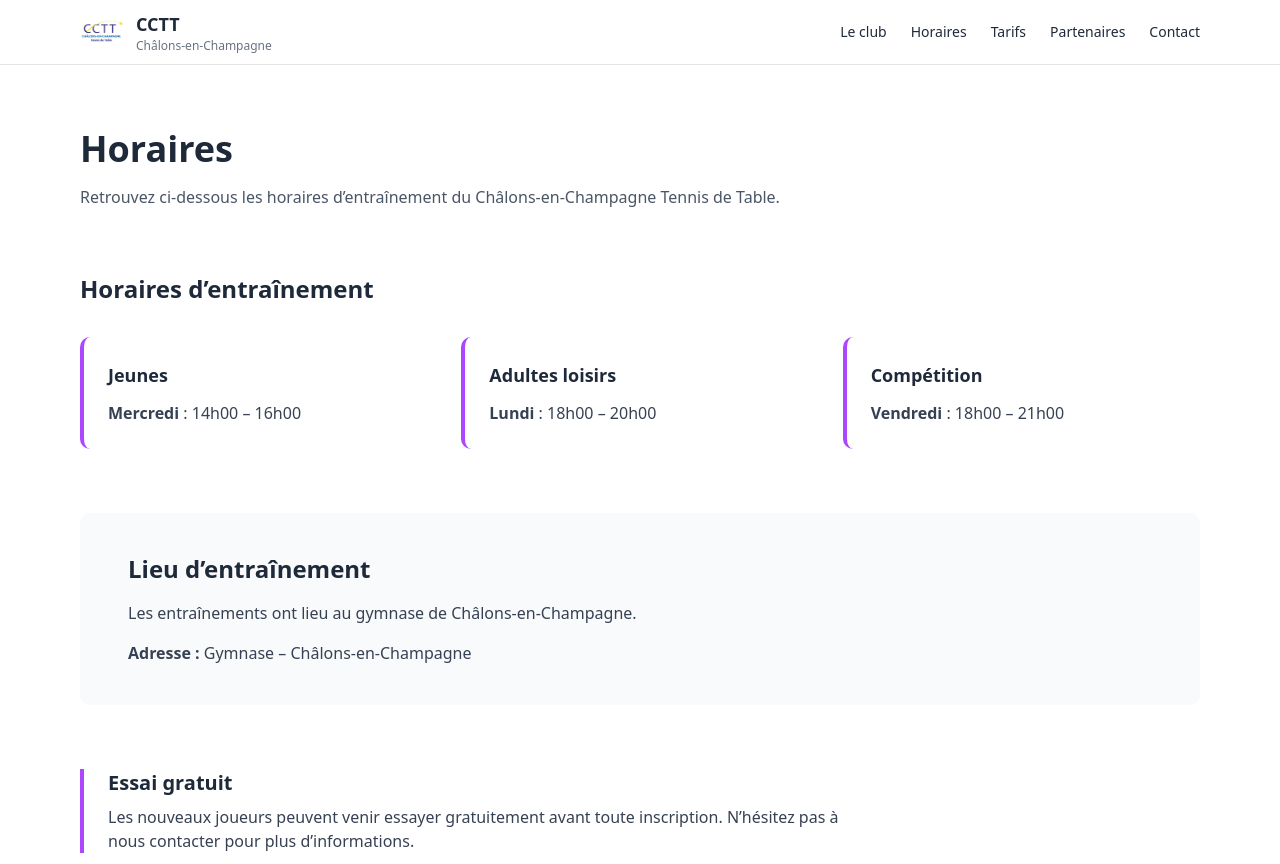
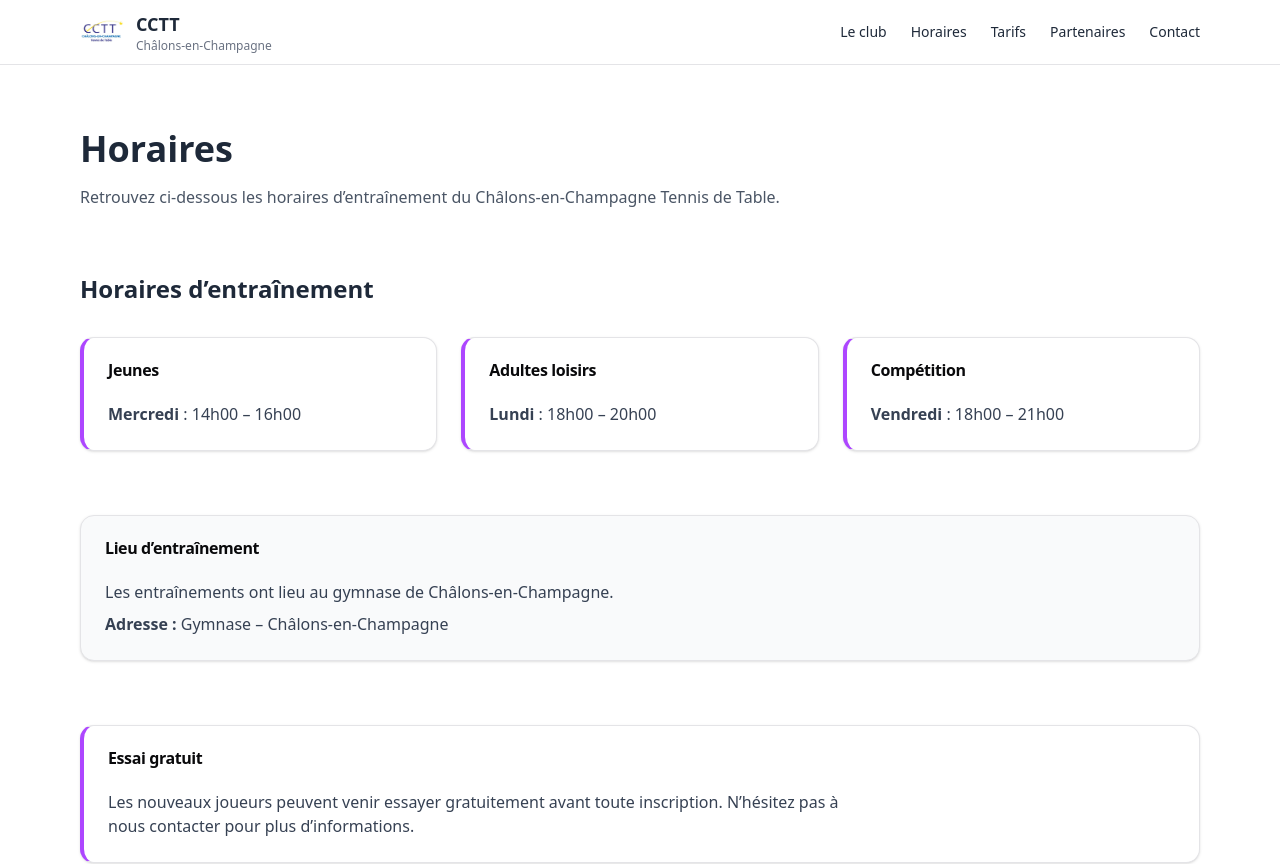
Before and after one commit to jesared/club-cctt, a Next.js app: page /horaires in a window 1280 px wide. Shown: the top 864 px of the page. Built offline with nearby package versions, Linux system fonts and the light colour scheme.

Commit message:
Refactor la page des horaires : remplacement des div par des composants Card pour une meilleure structure et présentation.

```diff
--- a/app/horaires/page.tsx
+++ b/app/horaires/page.tsx
@@ -1,3 +1,5 @@
+import { Card, CardContent, CardHeader, CardTitle } from "@/components/ui/card";
+
 export default function HorairesPage() {
   return (
     <div className="max-w-6xl mx-auto px-4 py-16 space-y-16">
@@ -16,65 +18,83 @@ export default function HorairesPage() {
 
         <div className="grid grid-cols-1 md:grid-cols-3 gap-6">
           {/* JEUNES */}
-          <div className="bg-white border-l-4 border-purple-500 rounded-lg p-6">
-            <h3 className="text-lg font-semibold mb-3">Jeunes</h3>
+          <Card className="border-l-4 border-l-purple-500">
+            <CardHeader>
+              <CardTitle>Jeunes</CardTitle>
+            </CardHeader>
+            <CardContent>
               <ul className="space-y-2 text-gray-700">
                 <li>
                   <strong>Mercredi</strong> : 14h00 – 16h00
                 </li>
               </ul>
-          </div>
+            </CardContent>
+          </Card>
 
           {/* ADULTES LOISIRS */}
-          <div className="bg-white border-l-4 border-purple-500 rounded-lg p-6">
-            <h3 className="text-lg font-semibold mb-3">Adultes loisirs</h3>
+          <Card className="border-l-4 border-l-purple-500">
+            <CardHeader>
+              <CardTitle>Adultes loisirs</CardTitle>
+            </CardHeader>
+            <CardContent>
               <ul className="space-y-2 text-gray-700">
                 <li>
                   <strong>Lundi</strong> : 18h00 – 20h00
                 </li>
               </ul>
-          </div>
+            </CardContent>
+          </Card>
 
           {/* COMPÉTITION */}
-          <div className="bg-white border-l-4 border-purple-500 rounded-lg p-6">
-            <h3 className="text-lg font-semibold mb-3">Compétition</h3>
+          <Card className="border-l-4 border-l-purple-500">
+            <CardHeader>
+              <CardTitle>Compétition</CardTitle>
+            </CardHeader>
+            <CardContent>
               <ul className="space-y-2 text-gray-700">
                 <li>
                   <strong>Vendredi</strong> : 18h00 – 21h00
                 </li>
               </ul>
-          </div>
+            </CardContent>
+          </Card>
         </div>
       </section>
 
       {/* LIEU */}
-      <section className="bg-gray-50 rounded-lg">
-        <div className="px-6 py-10 md:px-12">
-          <h2 className="text-2xl font-semibold mb-4">Lieu d’entraînement</h2>
-
-          <p className="text-gray-700 mb-4">
+      <section>
+        <Card className="bg-gray-50">
+          <CardHeader>
+            <CardTitle>Lieu d’entraînement</CardTitle>
+          </CardHeader>
+          <CardContent className="space-y-2 text-gray-700">
+            <p>
               Les entraînements ont lieu au gymnase de Châlons-en-Champagne.
             </p>
-
-          <p className="text-gray-700">
+            <p>
               <strong>Adresse :</strong> Gymnase – Châlons-en-Champagne
             </p>
 
             {/* Plus tard : Google Maps */}
             {/* <div className="mt-6 h-64 bg-gray-200 rounded-lg" /> */}
-        </div>
+          </CardContent>
+        </Card>
       </section>
 
       {/* ESSAI */}
       <section>
-        <div className="border-l-4 border-purple-500 pl-6">
-          <h2 className="text-xl font-semibold mb-2">Essai gratuit</h2>
+        <Card className="border-l-4 border-l-purple-500">
+          <CardHeader>
+            <CardTitle>Essai gratuit</CardTitle>
+          </CardHeader>
+          <CardContent>
             <p className="text-gray-700 max-w-3xl">
-            Les nouveaux joueurs peuvent venir essayer gratuitement avant toute
-            inscription. N’hésitez pas à nous contacter pour plus
+              Les nouveaux joueurs peuvent venir essayer gratuitement avant
+              toute inscription. N’hésitez pas à nous contacter pour plus
               d’informations.
             </p>
-        </div>
+          </CardContent>
+        </Card>
       </section>
     </div>
   );
```
Lines whose indentation alone changed are shown as unchanged.
